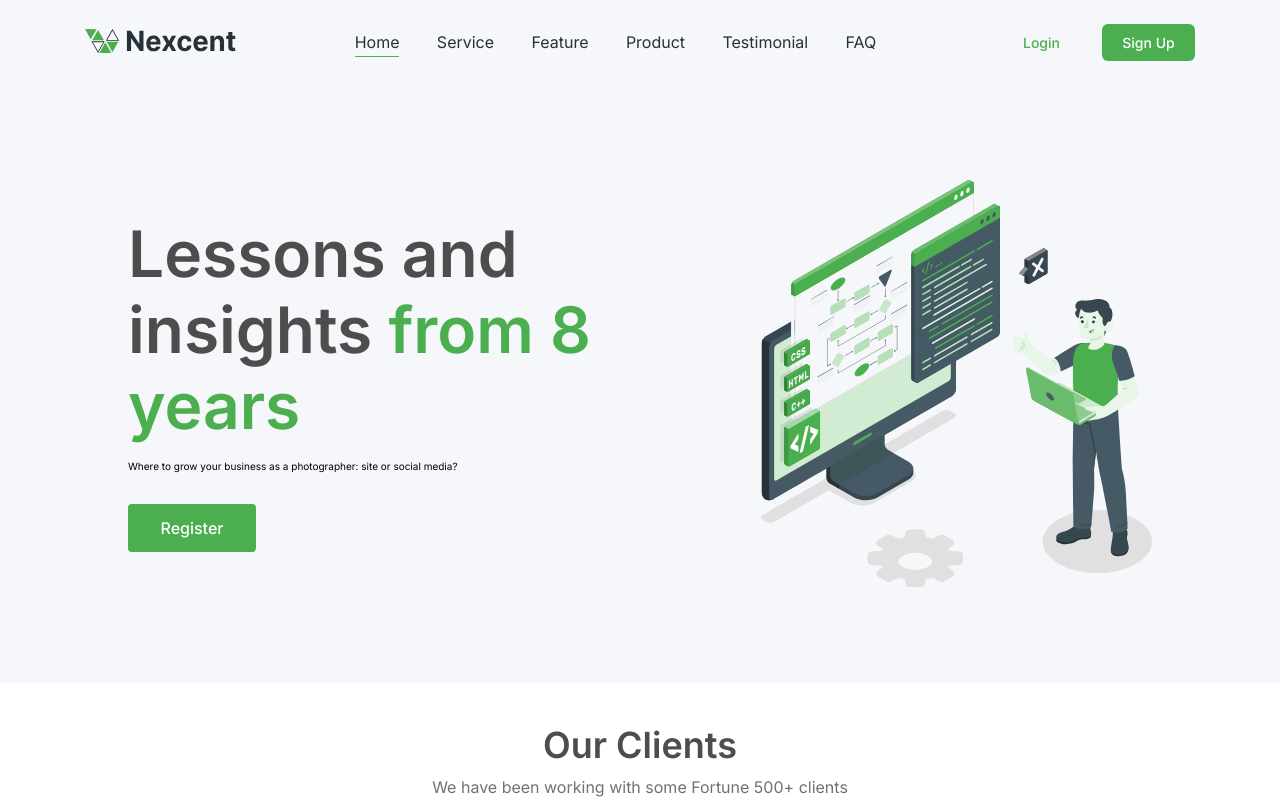
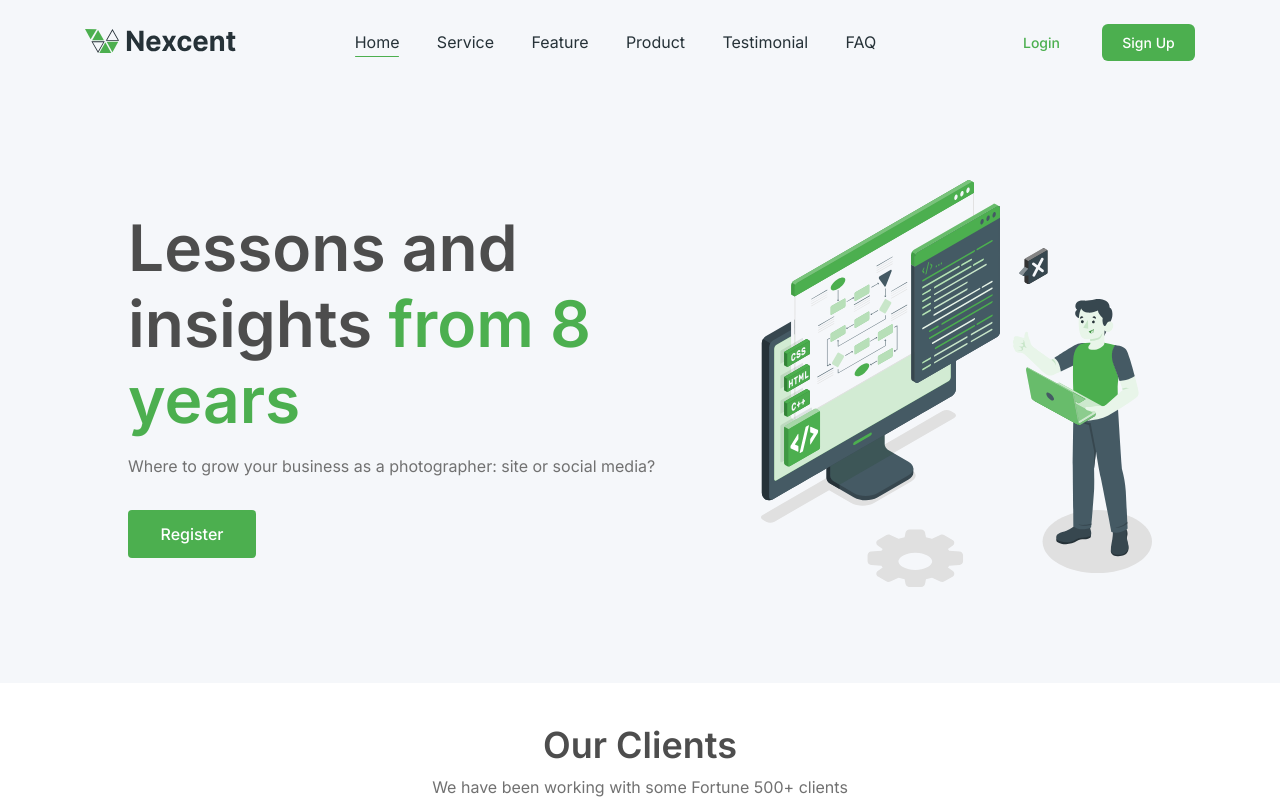
Before and after one commit to Pankaj-Panday/react-landing-page, a React app: page / in a window 1280 px wide. Shown: the top 800 px of the page. Built offline with nearby package versions, Linux system fonts and the light colour scheme; the HTML template or start-up script is replaced by a standard one.

Commit message:
Modify code to use components

```diff
--- a/src/components/Home/Home.jsx
+++ b/src/components/Home/Home.jsx
@@ -44,7 +44,7 @@ export default function Home() {
 							Lessons and insights{" "}
 							<span className={styles.primaryColorText}>from 8 years</span>
 						</Heading>
-						<Paragraph className={styles.p}>
+						<Paragraph md className={styles.p}>
 							Where to grow your business as a photographer: site or social
 							media?
 						</Paragraph>
```
